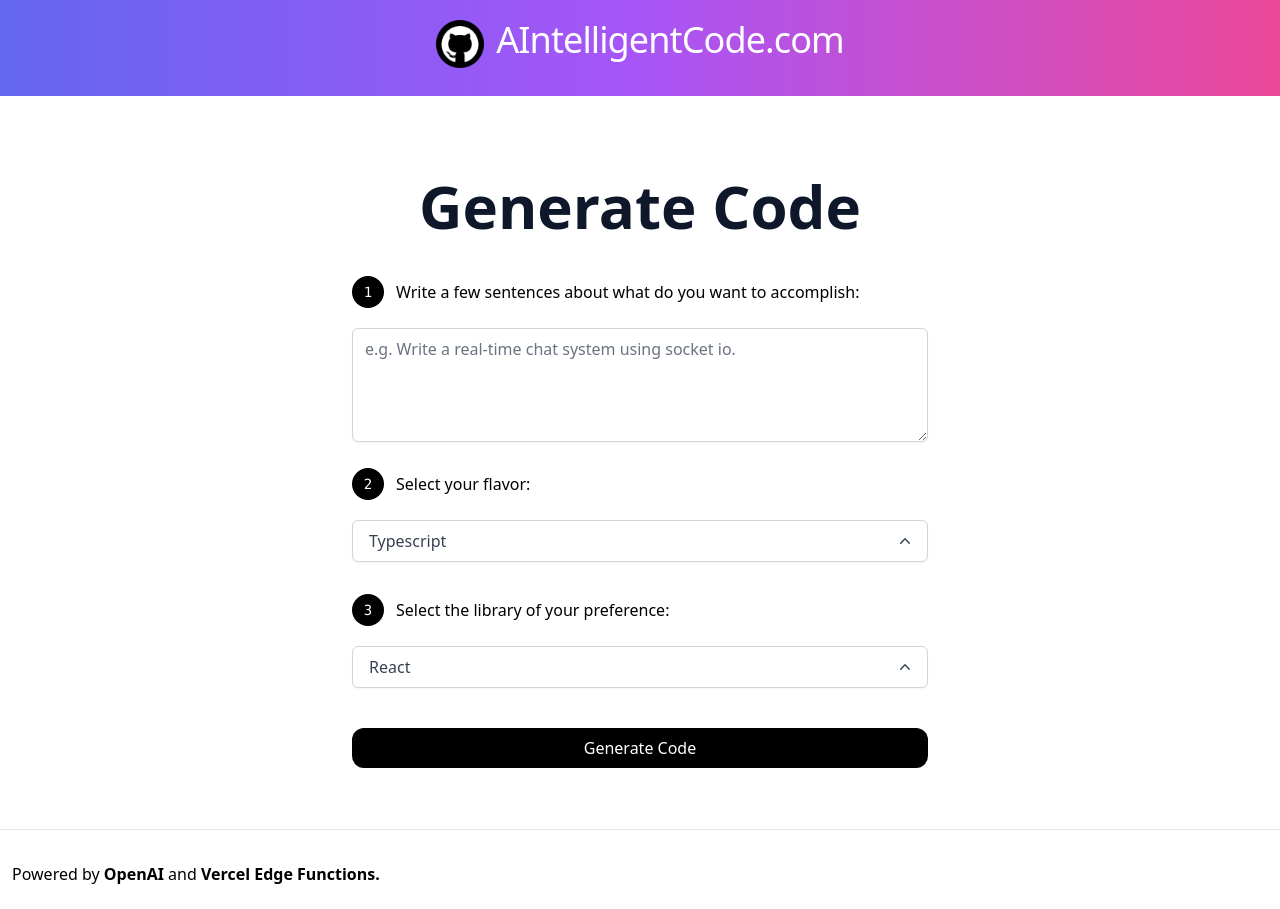
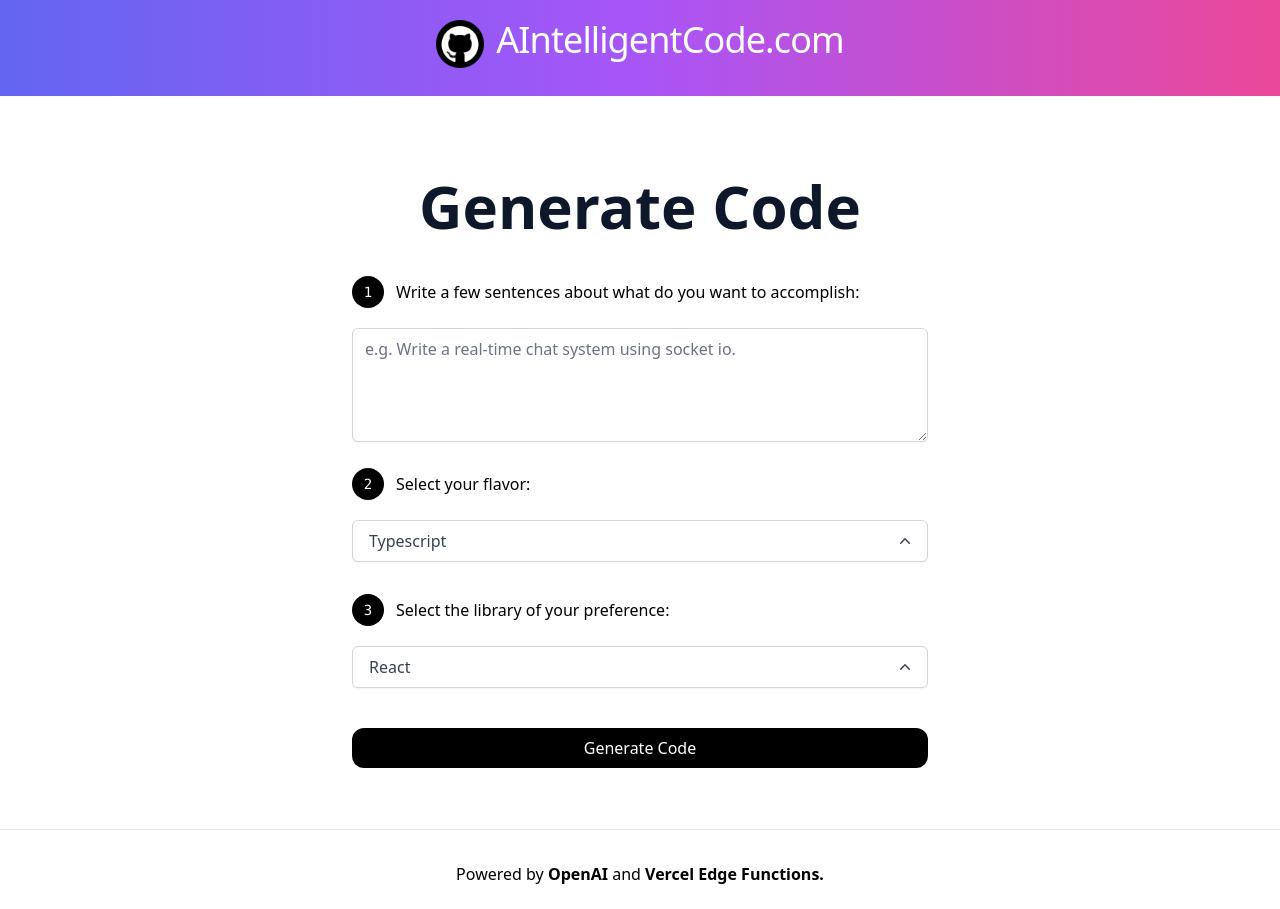
Before and after one commit to roznerx/open-ai-api, a Next.js app: page / in a window 1280 px wide. Built offline with nearby package versions, Linux system fonts and the light colour scheme.

Commit message:
center footer

```diff
--- a/components/Footer.tsx
+++ b/components/Footer.tsx
@@ -2,8 +2,8 @@
 
 export default function Footer() {
   return (
-    <footer className="text-center h-16 sm:h-20 w-full sm:pt-2 pt-4 border-t mt-5 flex sm:flex-row flex-col justify-between items-center px-3 space-y-3 sm:mb-0 mb-3">
-      <div>
+    <footer className="h-16 sm:h-20 w-full sm:pt-2 pt-4 border-t mt-5 flex sm:flex-row flex-col items-center px-3 space-y-3 sm:mb-0 mb-3">
+      <div className="content-center m-auto">
         Powered by{" "}
         <a
           href="https://openai.com/"
```
